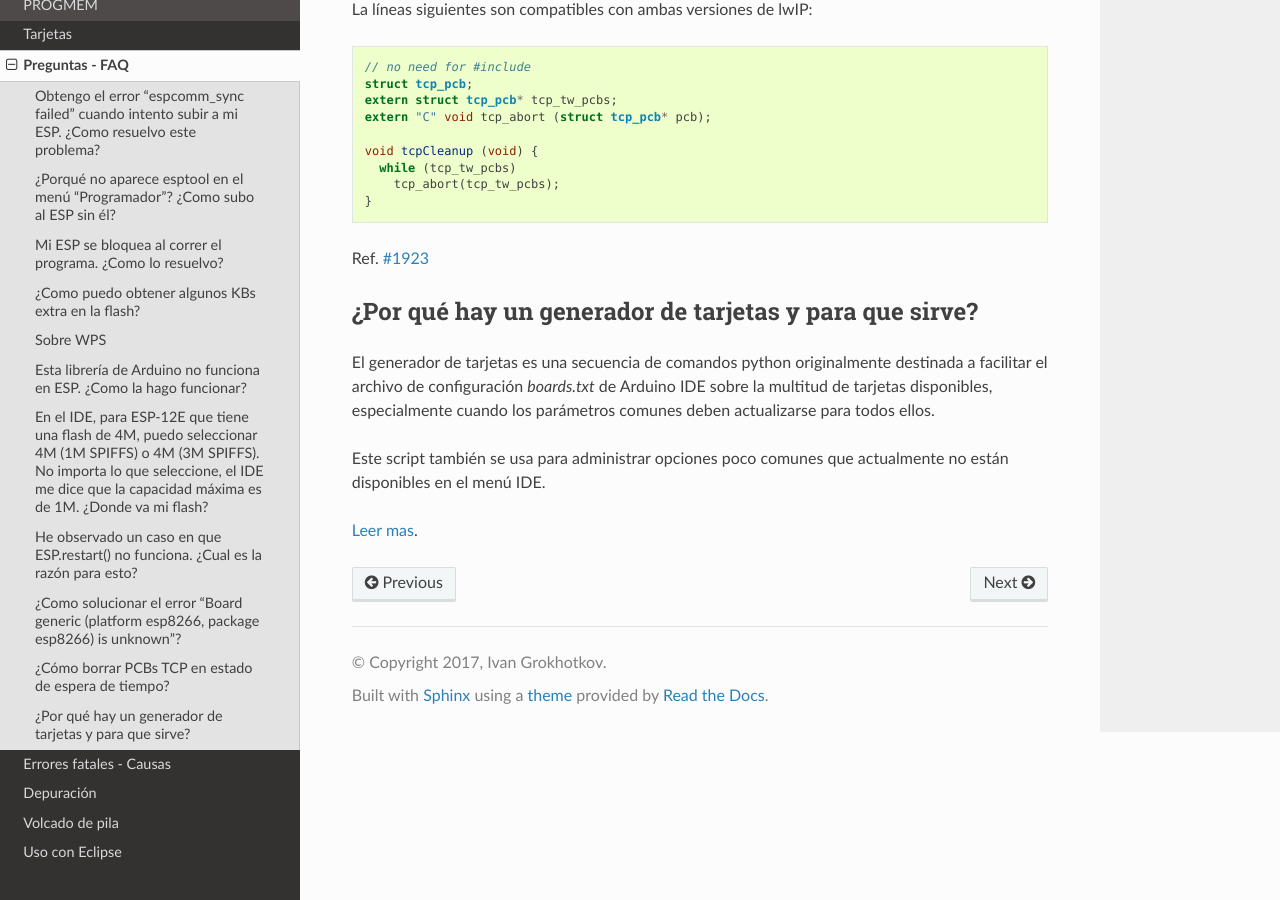
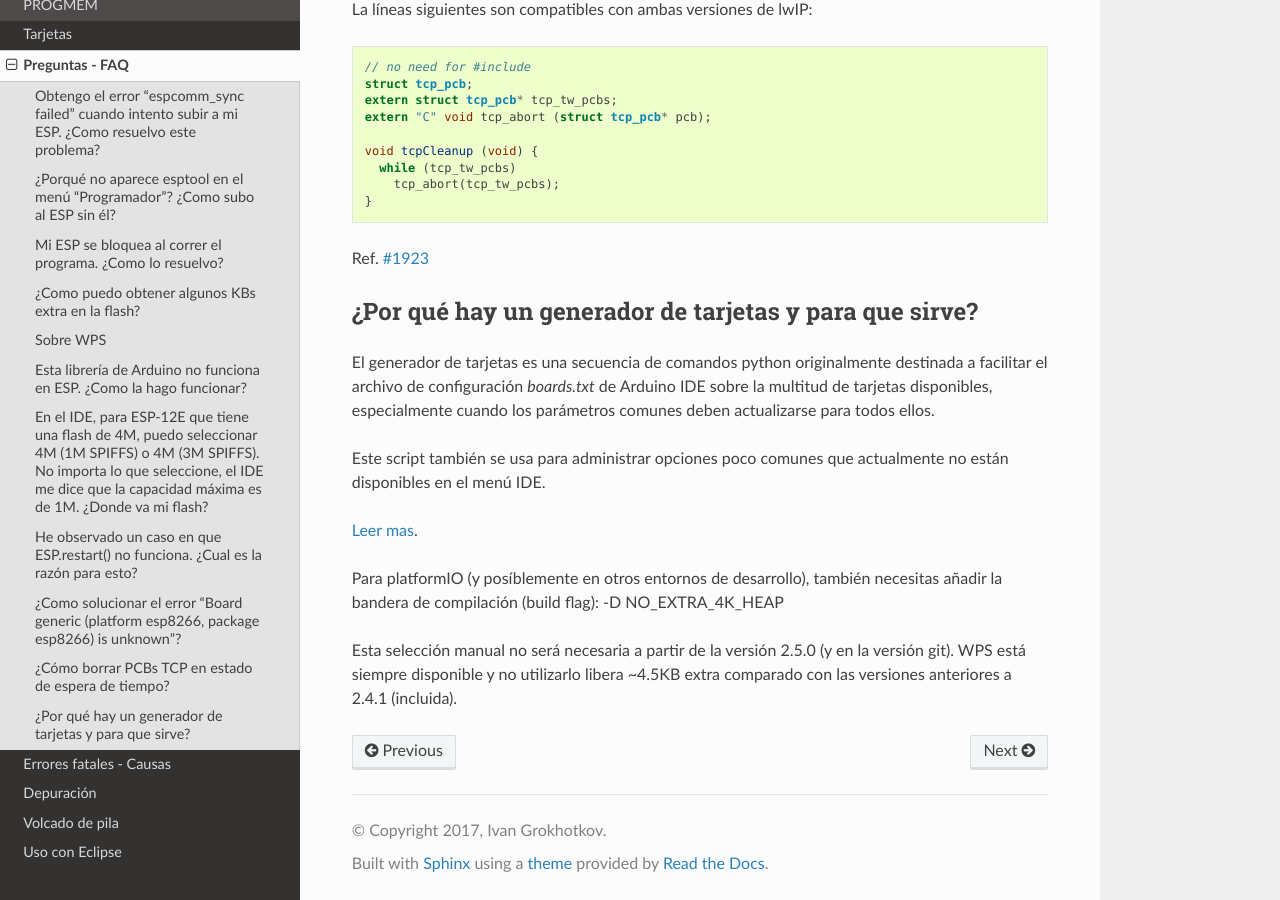
Before and after one commit to lrmoreno007/ESP8266-Arduino-Spanish, a Sphinx documentation site: the page built from doc/faq/readme.rst, in a window 1280 px wide and 900 px high, scrolled down 3170 px. Built offline with Sphinx 7.4.7 and the Read the Docs theme 2.0.0, drawn with Linux system fonts in a browser that asks for light colours.

Commit message:
Update readme.rst (#5092)

```diff
--- a/doc/faq/readme.rst
+++ b/doc/faq/readme.rst
@@ -118,3 +118,7 @@ El generador de tarjetas es una secuencia de comandos python originalmente desti
 Este script también se usa para administrar opciones poco comunes que actualmente no están disponibles en el menú IDE.
 
 `Leer mas <a05-board-generator.rst>`__.
+
+Para platformIO (y posíblemente en otros entornos de desarrollo), también necesitas añadir la bandera de compilación (build flag): -D NO_EXTRA_4K_HEAP
+
+Esta selección manual no será necesaria a partir de la versión 2.5.0 (y en la versión git). WPS está siempre disponible y no utilizarlo libera ~4.5KB extra comparado con las versiones anteriores a 2.4.1 (incluida).
```
